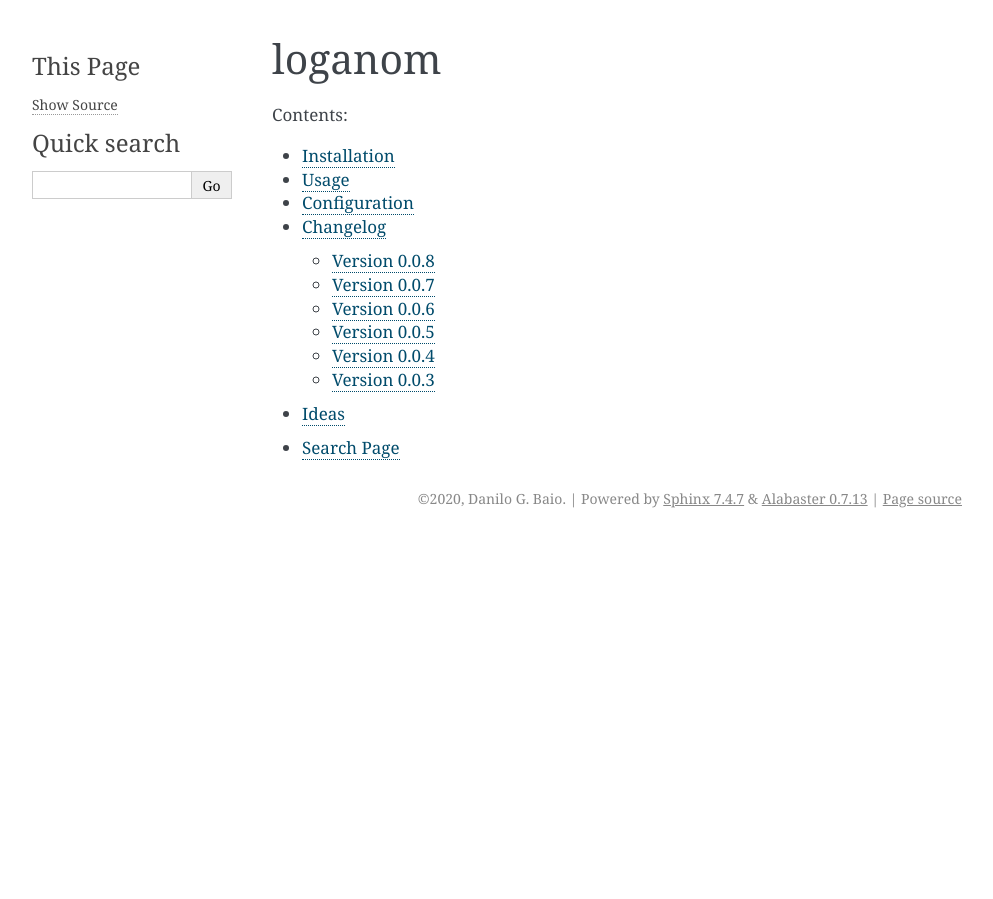
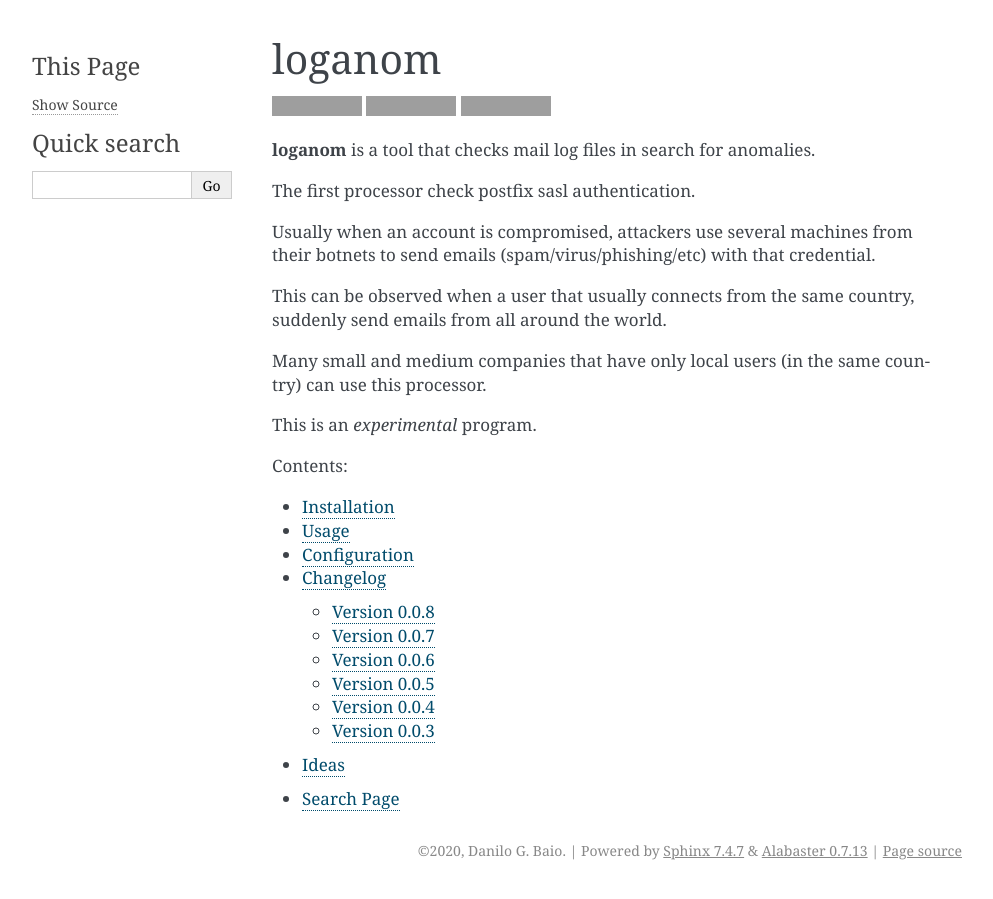
Before and after one commit to dbaio/loganom, a Sphinx documentation site: the page built from docs/index.rst, in a window 1280 px wide. Shown: the whole page, without its empty margins (148-1141 px from the left). Built offline with Sphinx 7.4.7, drawn with Linux system fonts in a browser that asks for light colours; grey boxes are pictures that could not be loaded.

Commit message:
Improve and update docs to 0.0.8

```diff
--- a/docs/conf.py
+++ b/docs/conf.py
@@ -22,7 +22,7 @@ copyright = '2020, Danilo G. Baio'
 author = 'Danilo G. Baio'
 
 # The full version, including alpha/beta/rc tags
-release = '0.0.3'
+release = '0.0.8'
 
 
 # -- General configuration ---------------------------------------------------
--- a/docs/index.rst
+++ b/docs/index.rst
@@ -5,6 +5,33 @@
 
 loganom
 =======
+
+.. image:: https://travis-ci.org/dbaio/loganom.svg?branch=master
+    :target: https://travis-ci.org/dbaio/loganom
+
+.. image:: https://readthedocs.org/projects/loganom/badge/?version=latest
+    :target: https://loganom.readthedocs.io/en/latest/?badge=latest
+    :alt: Documentation Status
+
+.. image:: https://badge.fury.io/py/loganom.svg
+    :target: https://pypi.org/project/loganom/
+
+
+**loganom** is a tool that checks mail log files in search for anomalies.
+
+The first processor check postfix sasl authentication.
+
+Usually when an account is compromised, attackers use several machines from
+their botnets to send emails (spam/virus/phishing/etc) with that credential.
+
+This can be observed when a user that usually connects from the same country,
+suddenly send emails from all around the world.
+
+Many small and medium companies that have only local users (in the same
+country) can use this processor.
+
+This is an *experimental* program.
+
 
 .. toctree::
    :maxdepth: 2
--- a/setup.py
+++ b/setup.py
@@ -32,6 +32,7 @@ setup(
         "Programming Language :: Python :: 3",
         "License :: OSI Approved :: BSD License",
         "Operating System :: OS Independent",
+        "Topic :: Communications :: Email"
     ],
     python_requires='>=3.6',
     zip_safe=False,
```
Also changed, not shown: README.rst (+8 -9 lines).
